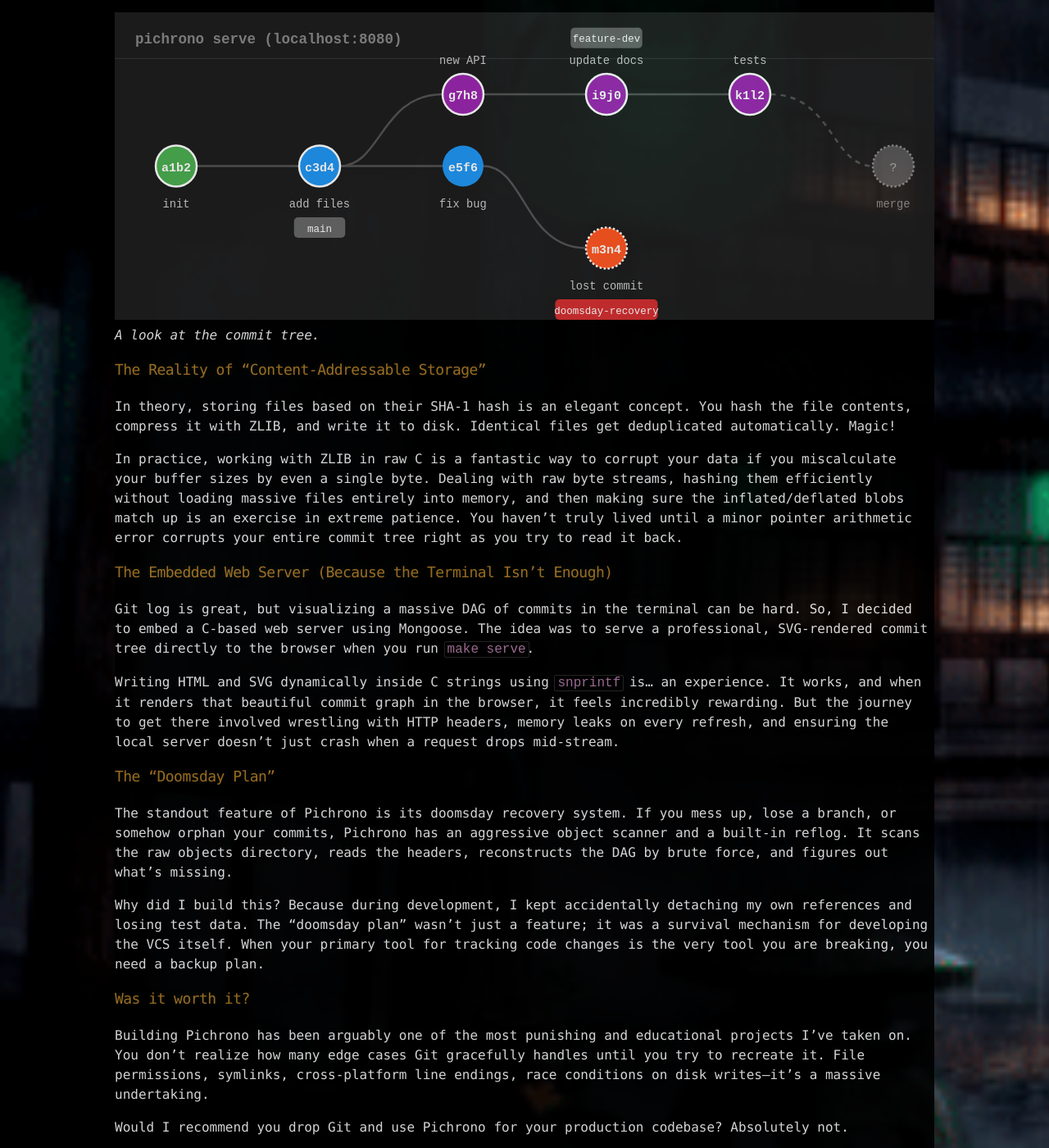
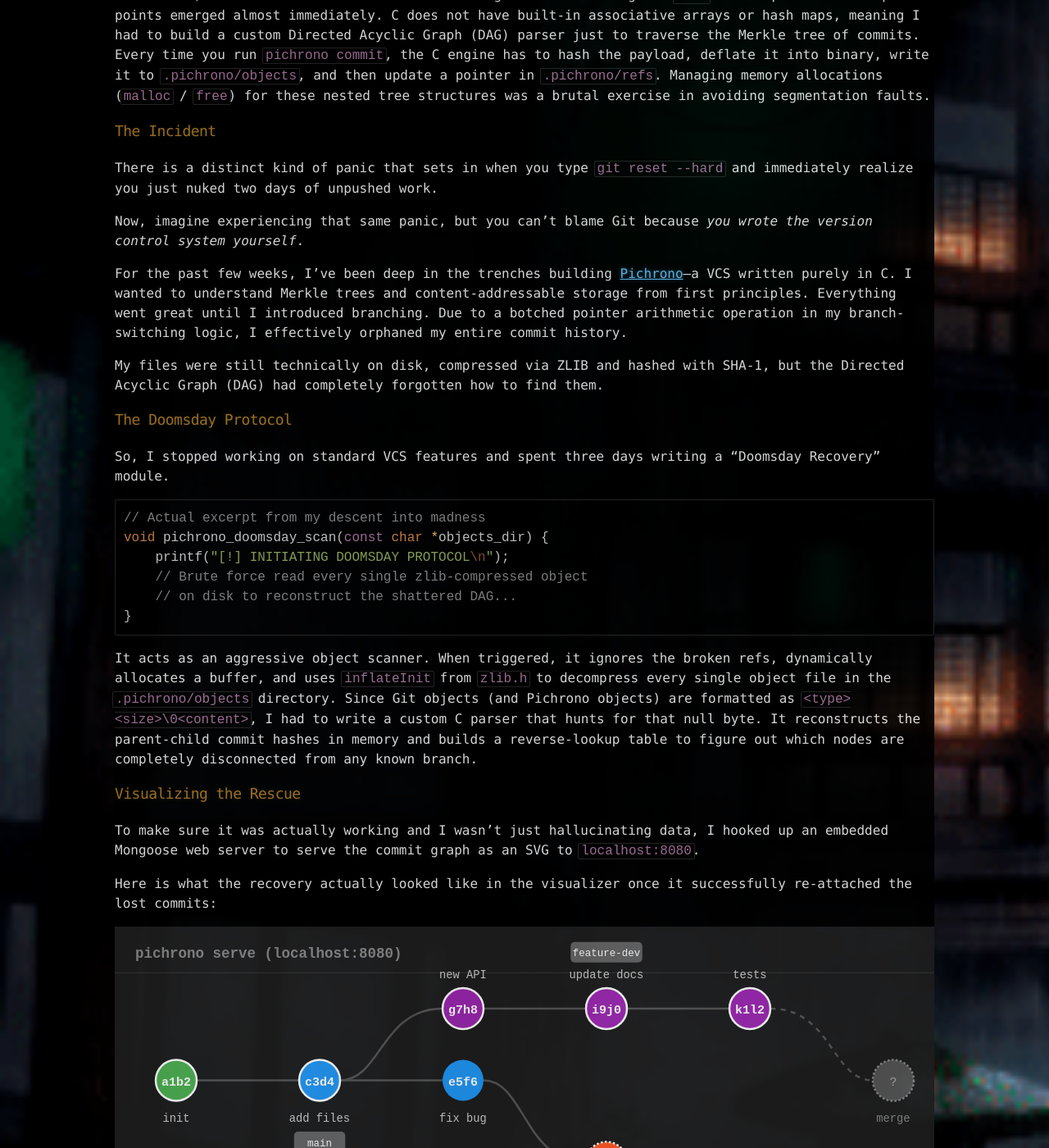
Before and after one commit to piyushS3V3N/piyushS3V3N.github.io, a Jekyll site: the page built from _posts/2026-05-11-building-pichrono.md, in a window 1280 px wide and 1400 px high, scrolled down 377 px. Shown: the whole window at 82% size. Built offline with Jekyll 4.4.1, drawn with Linux system fonts in a browser that asks for light colours; some of the changed text lies outside the part shown.

````diff
--- a/_posts/2026-05-11-building-pichrono.md
+++ b/_posts/2026-05-11-building-pichrono.md
@@ -1,40 +1,52 @@
 ---
 layout: post
-title: "Building a Version Control System in C (And Why You Probably Shouldn't)"
+title: "I accidentally deleted my own commits, so I wrote a doomsday protocol"
 date: 2026-05-11 14:30:00 +0530
 categories: [C Programming, Version Control, Systems]
 tags: [c, git, pichrono, systems-programming, vcs]
 ---
 
-I recently started working on **[Pichrono](https://github.com/piyushS3V3N/pichrono)**, a custom Version Control System (VCS) written entirely from scratch in C. The pitch? A high-performance, lightweight VCS that implements the core data structures of Git—content-addressable storage, Merkle trees, Directed Acyclic Graphs (DAGs)—and includes a "doomsday plan" to recover lost work.
+### Building the Core Engine
 
-Sounds pretty cool, right? Well, let me tell you about the reality of building a VCS in C.
+Writing a version control system from scratch in C forces you to confront the absolute lowest levels of data management. The initial goal for Pichrono was to replicate Git's core triad: blobs (file contents), trees (directory structures), and commits (snapshots in time).
+
+To do this, I had to write a custom SHA-1 hashing module and integrate `zlib` for compression. The pain points emerged almost immediately. C does not have built-in associative arrays or hash maps, meaning I had to build a custom Directed Acyclic Graph (DAG) parser just to traverse the Merkle tree of commits. Every time you run `pichrono commit`, the C engine has to hash the payload, deflate it into binary, write it to `.pichrono/objects`, and then update a pointer in `.pichrono/refs`. Managing memory allocations (`malloc` / `free`) for these nested tree structures was a brutal exercise in avoiding segmentation faults.
+
+### The Incident
+
+There is a distinct kind of panic that sets in when you type `git reset --hard` and immediately realize you just nuked two days of unpushed work.
+
+Now, imagine experiencing that same panic, but you can't blame Git because *you wrote the version control system yourself*.
+
+For the past few weeks, I've been deep in the trenches building [Pichrono](https://github.com/piyushS3V3N/pichrono)—a VCS written purely in C. I wanted to understand Merkle trees and content-addressable storage from first principles. Everything went great until I introduced branching. Due to a botched pointer arithmetic operation in my branch-switching logic, I effectively orphaned my entire commit history.
+
+My files were still technically on disk, compressed via ZLIB and hashed with SHA-1, but the Directed Acyclic Graph (DAG) had completely forgotten how to find them.
+
+### The Doomsday Protocol
+
+So, I stopped working on standard VCS features and spent three days writing a "Doomsday Recovery" module.
+
+```c
+// Actual excerpt from my descent into madness
+void pichrono_doomsday_scan(const char *objects_dir) {
+    printf("[!] INITIATING DOOMSDAY PROTOCOL\n");
+    // Brute force read every single zlib-compressed object
+    // on disk to reconstruct the shattered DAG...
+}
+```
+
+It acts as an aggressive object scanner. When triggered, it ignores the broken refs, dynamically allocates a buffer, and uses `inflateInit` from `zlib.h` to decompress every single object file in the `.pichrono/objects` directory. Since Git objects (and Pichrono objects) are formatted as `<type> <size>\0<content>`, I had to write a custom C parser that hunts for that null byte. It reconstructs the parent-child commit hashes in memory and builds a reverse-lookup table to figure out which nodes are completely disconnected from any known branch.
+
+### Visualizing the Rescue
+
+To make sure it was actually working and I wasn't just hallucinating data, I hooked up an embedded Mongoose web server to serve the commit graph as an SVG to `localhost:8080`.
+
+Here is what the recovery actually looked like in the visualizer once it successfully re-attached the lost commits:
 
 ![Pichrono Commit DAG Visualizer](/assets/pichrono-dag.svg)
-*A look at the commit tree.*
 
-### The Reality of "Content-Addressable Storage"
+Notice the dashed red line and the `doomsday-recovery` branch? That is Pichrono automatically rescuing `m3n4` from the abyss.
 
-In theory, storing files based on their SHA-1 hash is an elegant concept. You hash the file contents, compress it with ZLIB, and write it to disk. Identical files get deduplicated automatically. Magic!
+### The Takeaway
 
-In practice, working with ZLIB in raw C is a fantastic way to corrupt your data if you miscalculate your buffer sizes by even a single byte. Dealing with raw byte streams, hashing them efficiently without loading massive files entirely into memory, and then making sure the inflated/deflated blobs match up is an exercise in extreme patience. You haven't truly lived until a minor pointer arithmetic error corrupts your entire commit tree right as you try to read it back.
-
-### The Embedded Web Server (Because the Terminal Isn't Enough)
-
-Git log is great, but visualizing a massive DAG of commits in the terminal can be hard. So, I decided to embed a C-based web server using Mongoose. The idea was to serve a professional, SVG-rendered commit tree directly to the browser when you run `make serve`.
-
-Writing HTML and SVG dynamically inside C strings using `snprintf` is... an experience. It works, and when it renders that beautiful commit graph in the browser, it feels incredibly rewarding. But the journey to get there involved wrestling with HTTP headers, memory leaks on every refresh, and ensuring the local server doesn't just crash when a request drops mid-stream.
-
-### The "Doomsday Plan"
-
-The standout feature of Pichrono is its doomsday recovery system. If you mess up, lose a branch, or somehow orphan your commits, Pichrono has an aggressive object scanner and a built-in reflog. It scans the raw objects directory, reads the headers, reconstructs the DAG by brute force, and figures out what's missing.
-
-Why did I build this? Because during development, I kept accidentally detaching my own references and losing test data. The "doomsday plan" wasn't just a feature; it was a survival mechanism for developing the VCS itself. When your primary tool for tracking code changes is the very tool you are breaking, you need a backup plan.
-
-### Was it worth it?
-
-Building Pichrono has been arguably one of the most punishing and educational projects I've taken on. You don't realize how many edge cases Git gracefully handles until you try to recreate it. File permissions, symlinks, cross-platform line endings, race conditions on disk writes—it's a massive undertaking.
-
-Would I recommend you drop Git and use Pichrono for your production codebase? Absolutely not.
-
-But if you want to truly understand how Git works under the hood, I highly recommend trying to build a terrible, broken version of it yourself in C. You'll gain a permanent, profound respect for Linus Torvalds.
+Writing your own tools from scratch is an incredible way to learn. It is also an incredible way to shoot yourself in the foot. But hey, at least I know exactly how the bandage works now.
````
Also changed, not shown: _posts/2025-03-26-Traffic-Simulator-Using-OpenGL-PyQt5.md (+1 -1 lines), _posts/2026-05-02-piqme-post-quantum-crypto.md (added, +44 -0 lines), _posts/2026-07-11-exploring-neural-c.md (+19 -0 lines), assets/piqme-arch.svg (added), assets/traffic-sim-arch.svg (added).
